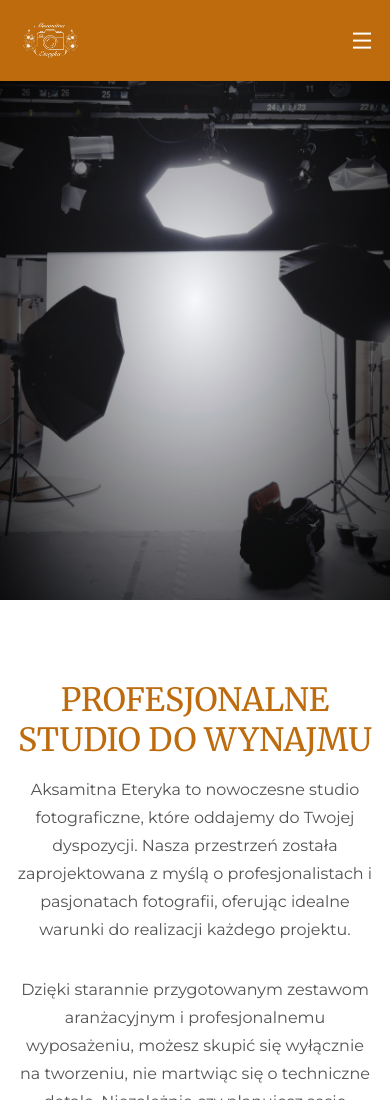
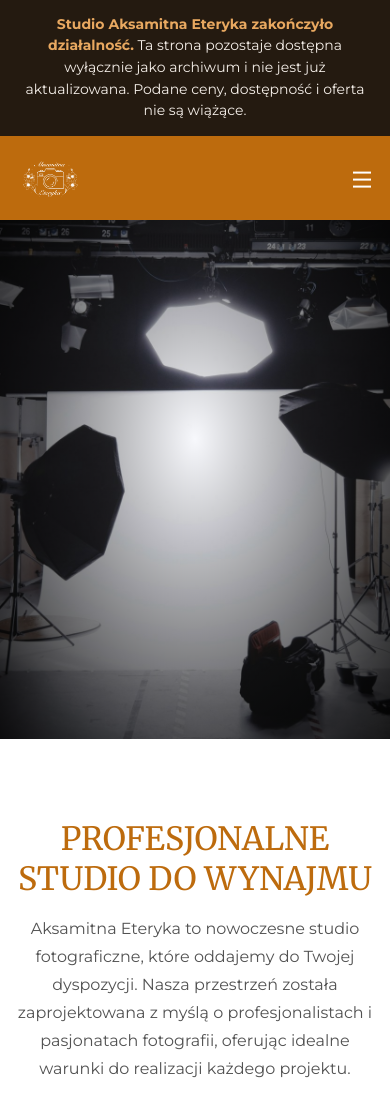
Before and after one commit to MacTii/velvet-ethereal, a website built with Vite: page index.html in a window 390 px wide. Shown: the top 1100 px of the page. Built offline with nearby package versions, Linux system fonts and the light colour scheme; files whose address does not match are found by name.

Commit message:
Add a permanent notice that the studio has closed
The site still reads as a live offer with prices and a working booking form,
so a visitor could try to book a studio that no longer exists.

Pin an undismissable bar to the top on every breakpoint. Its height is
measured and published as --notice-height rather than hard-coded, because
the text wraps to a different number of lines depending on width. That
variable drives the body offset, the top offset of the nav (which is fixed
on mobile and would otherwise sit over the bar) and scroll-padding, so menu
anchors stop below the bar instead of behind it.

```diff
--- a/index.html
+++ b/index.html
@@ -25,6 +25,14 @@
 </head>
 
 <body>
+  <aside class="site-notice" id="site-notice" role="note">
+    <p>
+      <strong>Studio Aksamitna Eteryka zakończyło działalność.</strong>
+      Ta strona pozostaje dostępna wyłącznie jako archiwum i nie jest już aktualizowana.
+      Podane ceny, dostępność i oferta nie są wiążące.
+    </p>
+  </aside>
+
   <header class="header" id="home">
     <nav>
       <div class="nav__header">
--- a/src/css/components/_header.css
+++ b/src/css/components/_header.css
@@ -10,7 +10,8 @@
 nav {
     position: fixed;
     isolation: isolate;
-    top: 0;
+    /* Przypieta nawigacja na mobile musi zaczynac sie pod paskiem archiwalnym */
+    top: var(--notice-height, 0px);
     width: 100%;
     max-width: var(--max-width);
     margin: auto;
--- /dev/null
+++ b/src/css/components/_site-notice.css
@@ -0,0 +1,37 @@
+/* Pasek o zakonczeniu dzialalnosci. Przypiety do gory na kazdej szerokosci,
+   bez mozliwosci zamkniecia. Jego wysokosc trafia do --notice-height
+   (ustawianej w site-notice.js), zeby reszta strony nie chowala sie pod nim. */
+.site-notice {
+    position: fixed;
+    top: 0;
+    left: 0;
+    right: 0;
+    z-index: 10;
+    padding: 0.85rem 1rem;
+    background-color: #241a10;
+    border-bottom: 3px solid var(--accent-color);
+}
+
+.site-notice p {
+    max-width: var(--max-width);
+    margin-inline: auto;
+    color: #f5efe9;
+    font-family: var(--body-font);
+    font-size: 0.875rem;
+    line-height: 1.55;
+    text-align: center;
+}
+
+.site-notice strong {
+    color: #e8a860;
+}
+
+/* Pasek jest wyjety z ukladu, wiec tresc trzeba zepchnac o jego wysokosc */
+body {
+    padding-top: var(--notice-height, 0px);
+}
+
+/* Kotwice z menu musza zatrzymywac sie pod paskiem, a nie za nim */
+html {
+    scroll-padding-top: var(--notice-height, 0px);
+}
--- a/src/css/styles.css
+++ b/src/css/styles.css
@@ -1,4 +1,5 @@
 @import "/src/css/base/_base.css";
+@import "/src/css/components/_site-notice.css";
 @import "/src/css/components/_header.css";
 @import "/src/css/components/_footer.css";
 @import "/src/css/components/_button.css";
--- a/src/js/main.js
+++ b/src/js/main.js
@@ -1,3 +1,4 @@
+import { initSiteNotice } from "./modules/site-notice.js";
 import { initNavigation } from "./modules/navigation.js";
 import { initAnimations } from "./modules/animations.js";
 import { loadInstagramMedia } from "./modules/instagram-media.js";
@@ -8,6 +9,7 @@ import { fetchInstagramPhotos } from "./modules/instagram-photos.js";
 const GALLERY_SIZE = 12;
 
 document.addEventListener("DOMContentLoaded", async () => {
+  initSiteNotice();
   initNavigation();
   initAnimations();
   initSendEmailForm();
--- /dev/null
+++ b/src/js/modules/site-notice.js
@@ -0,0 +1,21 @@
+/**
+ * Pasek o zakonczeniu dzialalnosci jest przypiety (position: fixed), wiec nie
+ * zajmuje miejsca w ukladzie. Jego wysokosc zalezy od tego, na ile linii zawinie
+ * sie tekst, dlatego mierzymy ja i publikujemy jako --notice-height zamiast
+ * wpisywac na sztywno. Z tej zmiennej korzysta odstep body, przesuniecie
+ * przypietej nawigacji na mobile i scroll-padding dla kotwic z menu.
+ */
+export function initSiteNotice() {
+  const notice = document.getElementById("site-notice");
+  if (!notice) return;
+
+  const publishHeight = () => {
+    document.documentElement.style.setProperty(
+      "--notice-height",
+      `${notice.offsetHeight}px`
+    );
+  };
+
+  publishHeight();
+  new ResizeObserver(publishHeight).observe(notice);
+}
```
